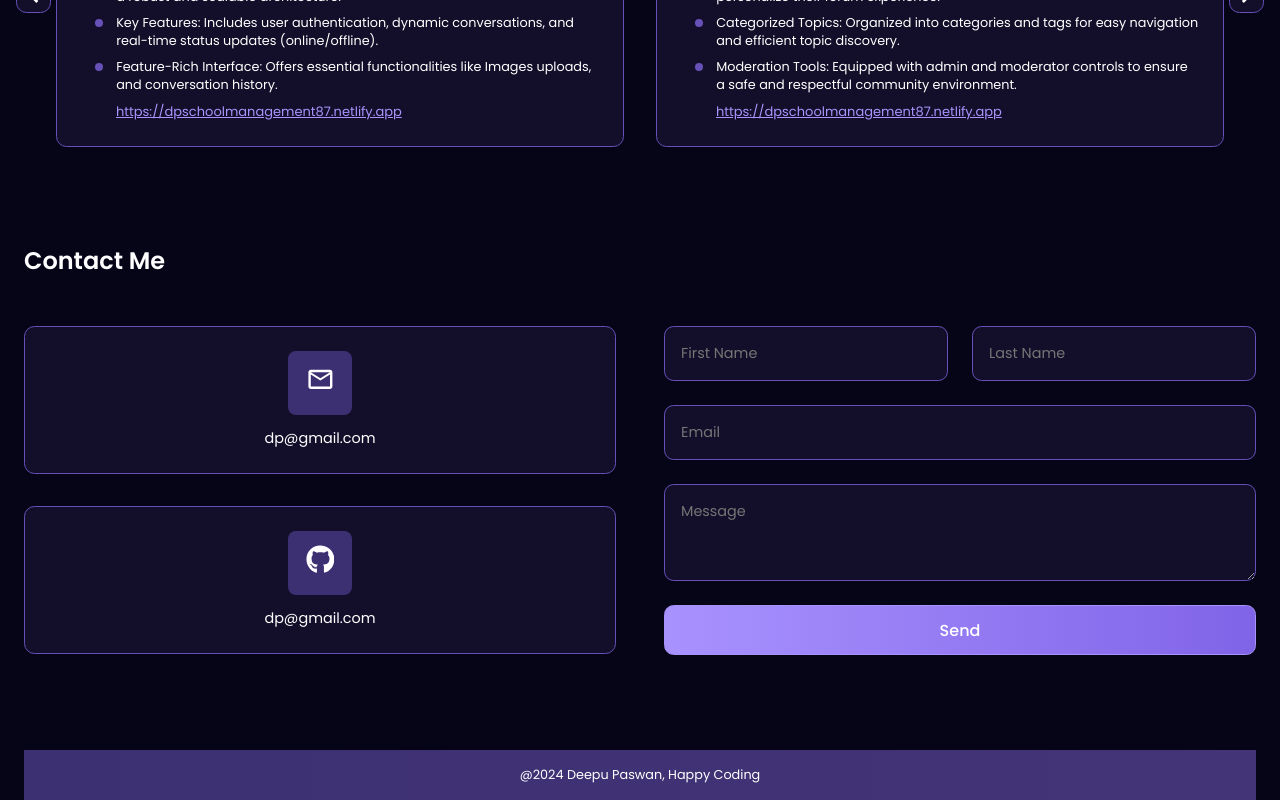
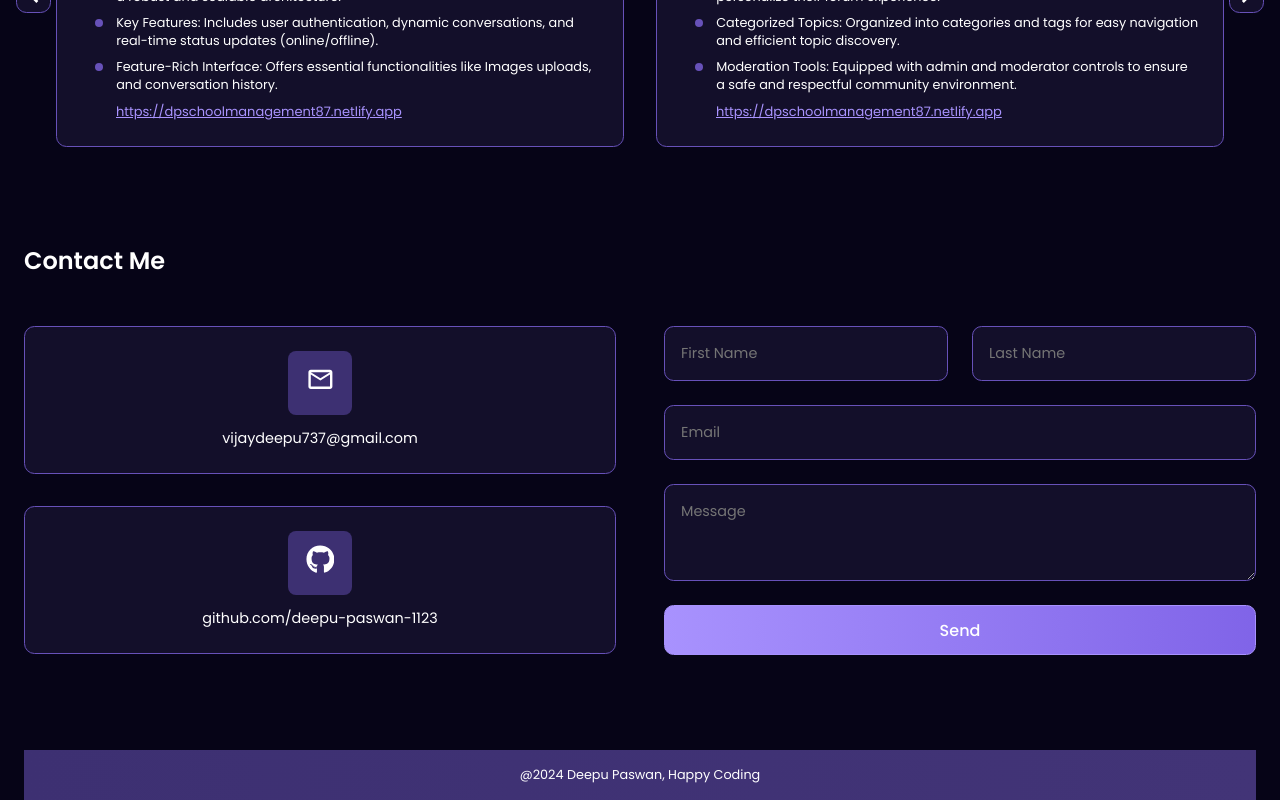
Before and after one commit to deepu-paswan-1123/Portfolio, a React (Vite) app: page / in a window 1280 px wide. Shown: the part 2027-2827 px from the top of the page. Built offline with nearby package versions, Linux system fonts and the light colour scheme; a web font is replaced by a local one.

Commit message:
changes related to the links and technical proficiency sections

```diff
--- a/src/component/ContactMe/ContactInfoCard/ContactInfoCard.css
+++ b/src/component/ContactMe/ContactInfoCard/ContactInfoCard.css
@@ -21,7 +21,9 @@
     border-radius: 0.5rem;
 }
 
-.contact-details-card p{
+.contact-details-card a{
     font-size: 0.9rem;
     font-weight: 400;
+    color: white;
+    text-decoration:none;
 }
--- a/src/component/ContactMe/ContactInfoCard/ContactInfoCard.jsx
+++ b/src/component/ContactMe/ContactInfoCard/ContactInfoCard.jsx
@@ -1,15 +1,15 @@
 import React from 'react';
-import './ContactInfoCard.css'
+import './ContactInfoCard.css';
 
-const ContactInfoCard = ({iconUrl,text}) => {
+const ContactInfoCard = ({ iconUrl, text, link }) => {
     return (
-        <div className='contact-details-card'>
+        <div className="contact-details-card">
             <div className="icon">
                 <span>{iconUrl}</span>
             </div>
-            <p>{text}</p>
+            <a href={link} target="_blank" rel="noopener noreferrer" className='dp_link'>{text}</a>
         </div>
     );
-}
+};
 
 export default ContactInfoCard;
--- a/src/component/ContactMe/ContactMe.jsx
+++ b/src/component/ContactMe/ContactMe.jsx
@@ -3,23 +3,34 @@ import ContactInfoCard from './ContactInfoCard/ContactInfoCard';
 import { MdOutlineMailOutline } from "react-icons/md";
 import { FaGithub } from "react-icons/fa";
 import ContactForm from '../ContactForm/ContactForm';
-import './ContactMe.css'
+import './ContactMe.css';
+
 const ContactMe = () => {
     return (
-        <section className='contact-container'>
+        <section className="contact-container">
             <h5>Contact Me</h5>
 
             <div className="contact-content">
-                <div style={{flex:1}}>
-                    <ContactInfoCard iconUrl={<MdOutlineMailOutline  className='address'/>} text="dp@gmail.com"/>
-                    <ContactInfoCard iconUrl={<FaGithub className='address'/>} text="dp@gmail.com"/>
+                <div style={{ flex: 1 }}>
+                    {/* Email */}
+                    <ContactInfoCard
+                        iconUrl={<MdOutlineMailOutline className="address" />}
+                        text="vijaydeepu737@gmail.com"
+                        link="mailto:vijaydeepu737@gmail.com"
+                    />
+                    {/* GitHub */}
+                    <ContactInfoCard
+                        iconUrl={<FaGithub className="address" />}
+                        text="github.com/deepu-paswan-1123"
+                        link="https://github.com/deepu-paswan-1123"
+                    />
                 </div>
-                <div style={{flex:1}}>
-                    <ContactForm/>
+                <div style={{ flex: 1 }}>
+                    <ContactForm />
                 </div>
             </div>
         </section>
     );
-}
+};
 
 export default ContactMe;
--- a/src/component/Utils/data.js
+++ b/src/component/Utils/data.js
@@ -32,8 +32,6 @@ export const SKILLS=[
         skills:[
             {skill:"Git & GitHub",percentage:"85%"},
             {skill:"Visual Studio Code",percentage:"75%"},
-            {skill:"javascript",percentage:"75%"},
-            {skill:"Responsive Design",percentage:"70%"},
         ]
     },
     {
```
